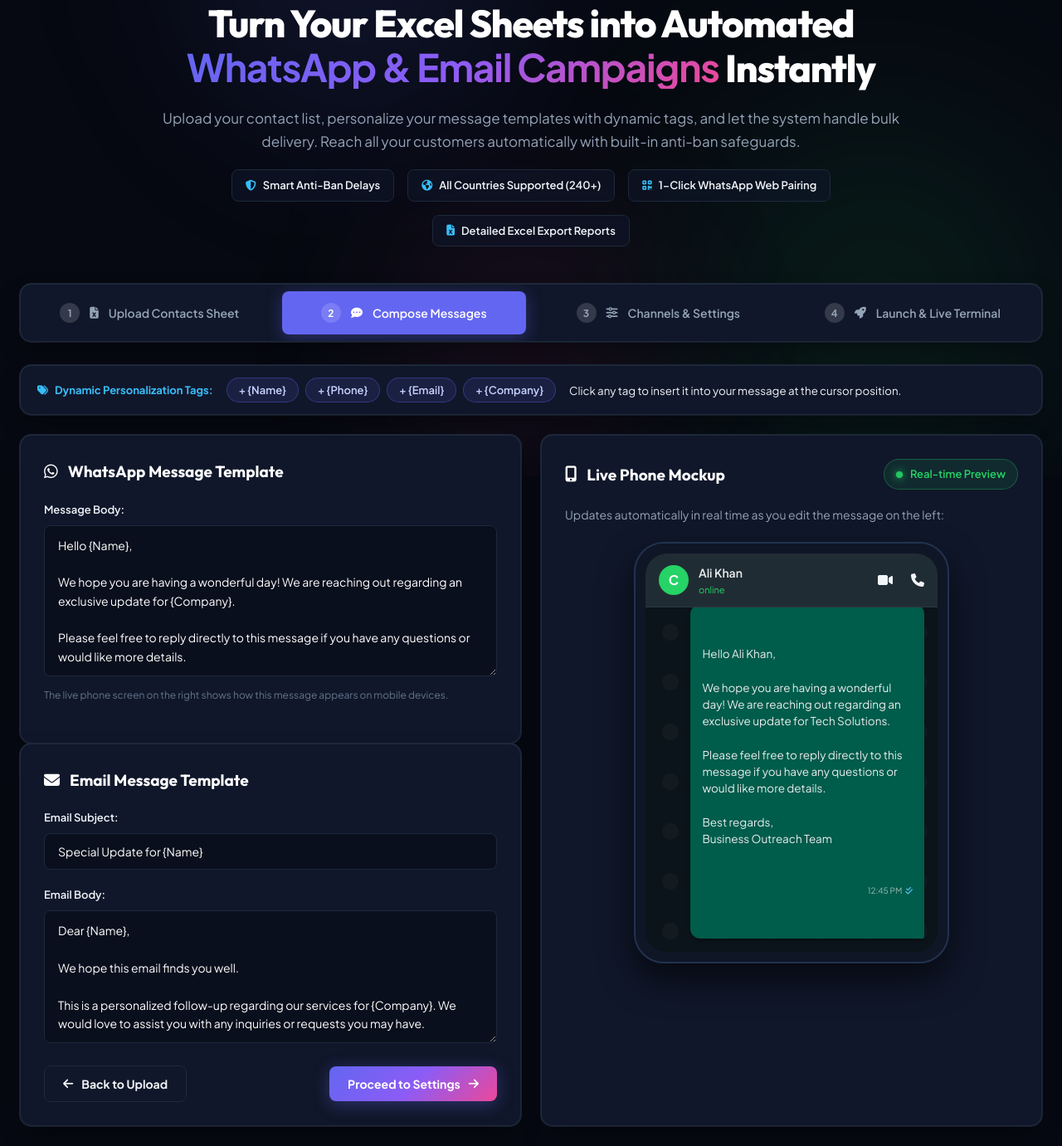
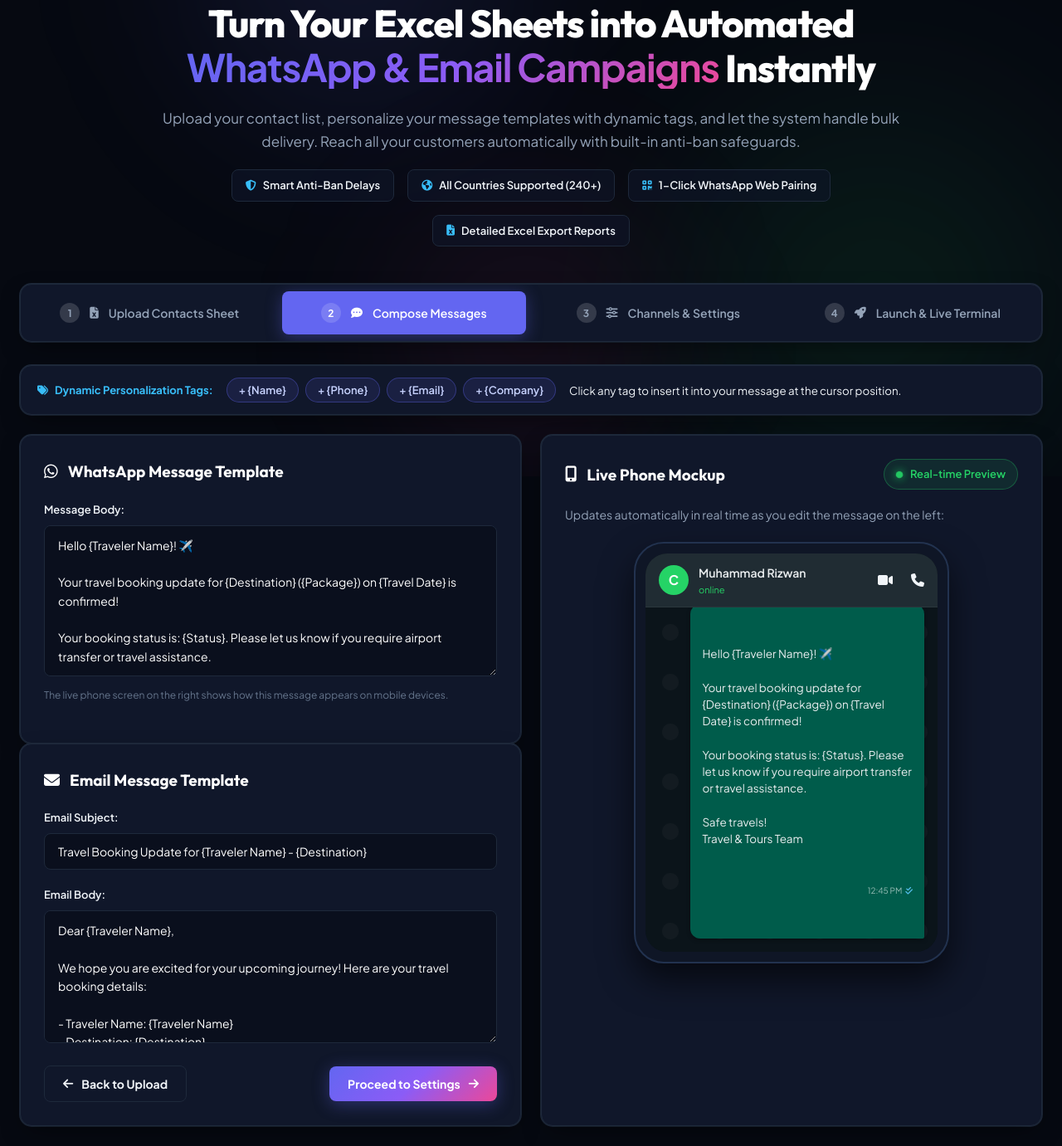
Before and after one commit to soban9633-tech/AutoReach-AI, a Flask app: page / in a window 1280 px wide, after a click on "Proceed to Message Templates". Shown: the part 226-1607 px from the top of the page at 83% size. Run offline with Flask 3, Linux system fonts and the light colour scheme; parts of the project's set-up code (start-up, migrations or seed data) failed here and were passed over; some web fonts are replaced.

Commit message:
feat: customize dynamic message templates and sample data for travel clients

```diff
--- a/excel_processor.py
+++ b/excel_processor.py
@@ -112,7 +112,7 @@ def read_contacts_file(filepath, default_country="AUTO"):
 
     phone_patterns = [r'phone', r'mobile', r'cell', r'whatsapp', r'contact', r'number', r'rabta', r'num', r'tel']
     email_patterns = [r'email', r'e-mail', r'mail']
-    name_patterns = [r'name', r'customer', r'client', r'full.*name', r'first.*name', r'naam', r'person']
+    name_patterns = [r'travel', r'passenger', r'tourist', r'guest', r'name', r'customer', r'client', r'full.*name', r'first.*name', r'naam', r'person']
 
     for col in columns:
         col_lower = col.lower()
--- a/templates/index.html
+++ b/templates/index.html
@@ -1347,14 +1347,14 @@ body {
                         </div>
                         <div class="form-group">
                             <label class="form-label">Message Body:</label>
-                            <textarea id="waMessageText" class="form-textarea" rows="7" placeholder="Hello {Name},&#10;&#10;We are reaching out regarding our special service offer...&#10;&#10;Best regards,&#10;Our Company">Hello {Name},
-
-We hope you are having a wonderful day! We are reaching out regarding an exclusive update for {Company}.
-
-Please feel free to reply directly to this message if you have any questions or would like more details.
-
-Best regards,
-Business Outreach Team</textarea>
+                            <textarea id="waMessageText" class="form-textarea" rows="7" placeholder="Hello {Name},&#10;&#10;We are reaching out regarding our special service offer...&#10;&#10;Best regards,&#10;Our Company">Hello {Traveler Name}! ✈️
+
+Your travel booking update for {Destination} ({Package}) on {Travel Date} is confirmed!
+
+Your booking status is: {Status}. Please let us know if you require airport transfer or travel assistance.
+
+Safe travels!
+Travel & Tours Team</textarea>
                             <small class="help-text">The live phone screen on the right shows how this message appears on mobile devices.</small>
                         </div>
                     </div>
@@ -1366,20 +1366,24 @@ Business Outreach Team</textarea>
                         </div>
                         <div class="form-group">
                             <label class="form-label">Email Subject:</label>
-                            <input type="text" id="emailSubject" class="form-input" value="Special Update for {Name}">
+                            <input type="text" id="emailSubject" class="form-input" value="Travel Booking Update for {Traveler Name} - {Destination}">
                         </div>
                         <div class="form-group">
                             <label class="form-label">Email Body:</label>
-                            <textarea id="emailBody" class="form-textarea" rows="6" placeholder="Dear {Name},&#10;&#10;We are pleased to introduce...&#10;&#10;Best regards,&#10;Your Team">Dear {Name},
-
-We hope this email finds you well.
-
-This is a personalized follow-up regarding our services for {Company}. We would love to assist you with any inquiries or requests you may have.
-
-Feel free to reply directly to this email at any time.
-
-Sincerely,
-Client Success Team</textarea>
+                            <textarea id="emailBody" class="form-textarea" rows="6" placeholder="Dear {Name},&#10;&#10;We are pleased to introduce...&#10;&#10;Best regards,&#10;Your Team">Dear {Traveler Name},
+
+We hope you are excited for your upcoming journey! Here are your travel booking details:
+
+- Traveler Name: {Traveler Name}
+- Destination: {Destination}
+- Departure Date: {Travel Date}
+- Selected Package: {Package}
+- Status: {Status}
+
+Please reply directly to this email if you need any ticket or visa adjustments.
+
+Wishing you safe travels!
+Travel Reservations Desk</textarea>
                         </div>
 
                         <div style="margin-top: 20px; display: flex; justify-content: space-between; align-items: center;">
@@ -1407,7 +1411,7 @@ Client Success Team</textarea>
                             <div class="phone-screen-header">
                                 <div class="phone-avatar">C</div>
                                 <div class="phone-contact-info">
-                                    <div class="phone-contact-name" id="mockupContactName">Ali Khan</div>
+                                    <div class="phone-contact-name" id="mockupContactName">Muhammad Rizwan</div>
                                     <div class="phone-contact-status">online</div>
                                 </div>
                                 <i class="fa-solid fa-video text-muted"></i>
@@ -1416,7 +1420,7 @@ Client Success Team</textarea>
 
                             <div class="phone-chat-body">
                                 <div class="wa-message-bubble">
-                                    <div id="mockupMessageText">Hello Ali Khan!
+                                    <div id="mockupMessageText">Hello Muhammad Rizwan!
 
 We hope you are having a wonderful day! We are reaching out regarding an exclusive update.</div>
                                     <div class="wa-bubble-footer">
@@ -1805,7 +1809,7 @@ function handleParsedData(data) {
     // Update Phone Mockup with First Contact Name
     if (data.preview && data.preview.length > 0 && data.detected.name) {
         const firstContact = data.preview[0];
-        const firstName = firstContact[data.detected.name] || 'Ali Khan';
+        const firstName = firstContact[data.detected.name] || 'Muhammad Rizwan';
         const mockupName = document.getElementById('mockupContactName');
         if (mockupName) mockupName.innerText = firstName;
         updateMockupText();
@@ -1918,7 +1922,7 @@ function updateMockupText() {
     const mockupBubble = document.getElementById('mockupMessageText');
     if (!waText || !mockupBubble) return;
 
-    let sampleName = 'Ali Khan';
+    let sampleName = 'Muhammad Rizwan';
     if (samplePreviewRows && samplePreviewRows.length > 0) {
         const nameCol = document.getElementById('mapName')?.value;
         if (nameCol && samplePreviewRows[0][nameCol]) {
```
Also changed, not shown: index.html (+27 -23 lines), sample_contacts.csv (+7 -7 lines), 1 other file.
